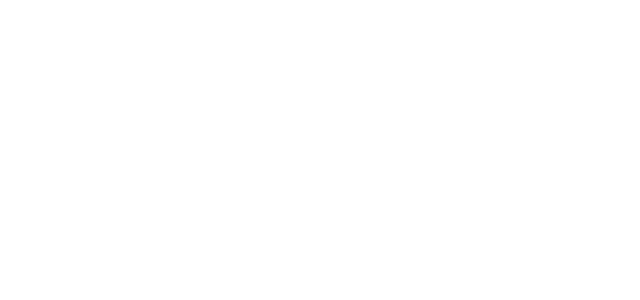
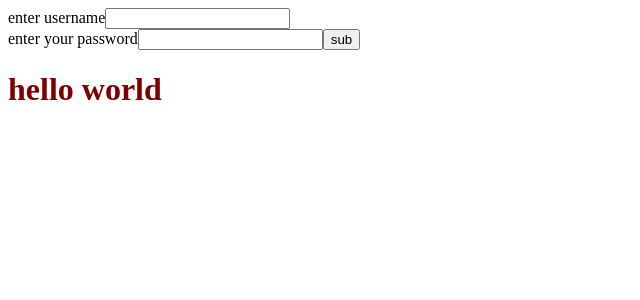
Before and after one commit to prahans/nodejs-backend-learning, a React (Vite) app in the folder quora/frontend/: page /login in a window 1280 px wide. Before the commit this address had no page. Shown: the top 300 px of the page, without its empty margins (0-640 px from the left). Built offline with nearby package versions, Linux system fonts and the light colour scheme.

Commit message:
making login page

```diff
--- a/quora/frontend/src/App.tsx
+++ b/quora/frontend/src/App.tsx
@@ -3,6 +3,7 @@
 import Edit from "./Edit";
 import New from "./New";
 import Show from "./Show";
+import Login from "./LoginTemp";
 
 function App() {
   return (
@@ -12,6 +13,7 @@
         <Route path="/edit" element={<Edit />} />
         <Route path="/new" element={<New />} />
         <Route path="/show" element={<Show />} />
+        <Route path="/login" element={<Login />} />
       </Routes>
     </BrowserRouter>
   );
--- /dev/null
+++ b/quora/frontend/src/LoginTemp.tsx
@@ -0,0 +1,15 @@
+function Login() {
+  return (
+    <form>
+      <label>enter username</label>
+      <input type="text" />
+      <br />
+      <label>enter your password</label>
+      <input type="password" />
+      <button>sub</button>
+      <h1>hello world</h1>
+    </form>
+  );
+}
+
+export default Login;
```
Also changed, not shown: 2 other files (tests, documents, lock files or other folders).
